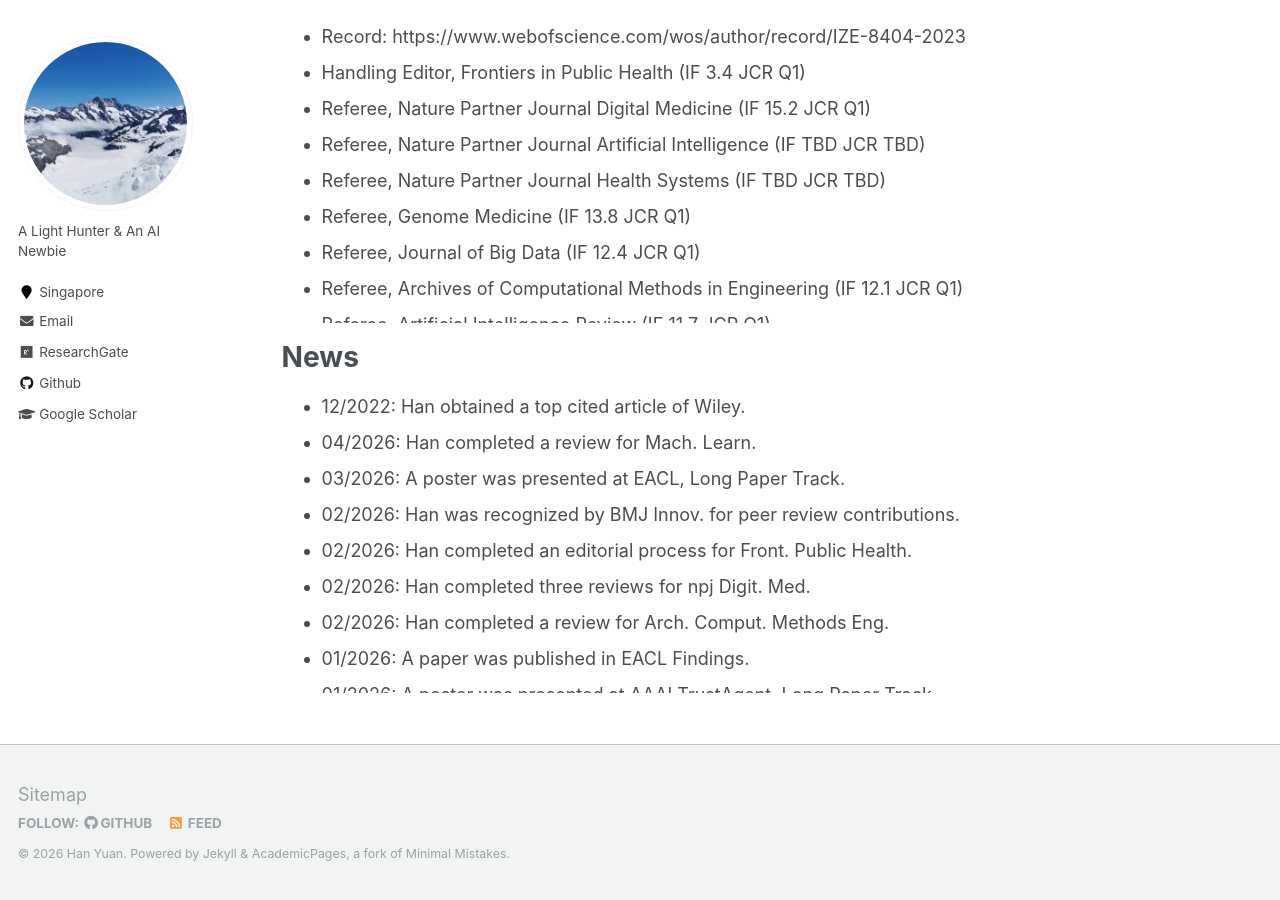
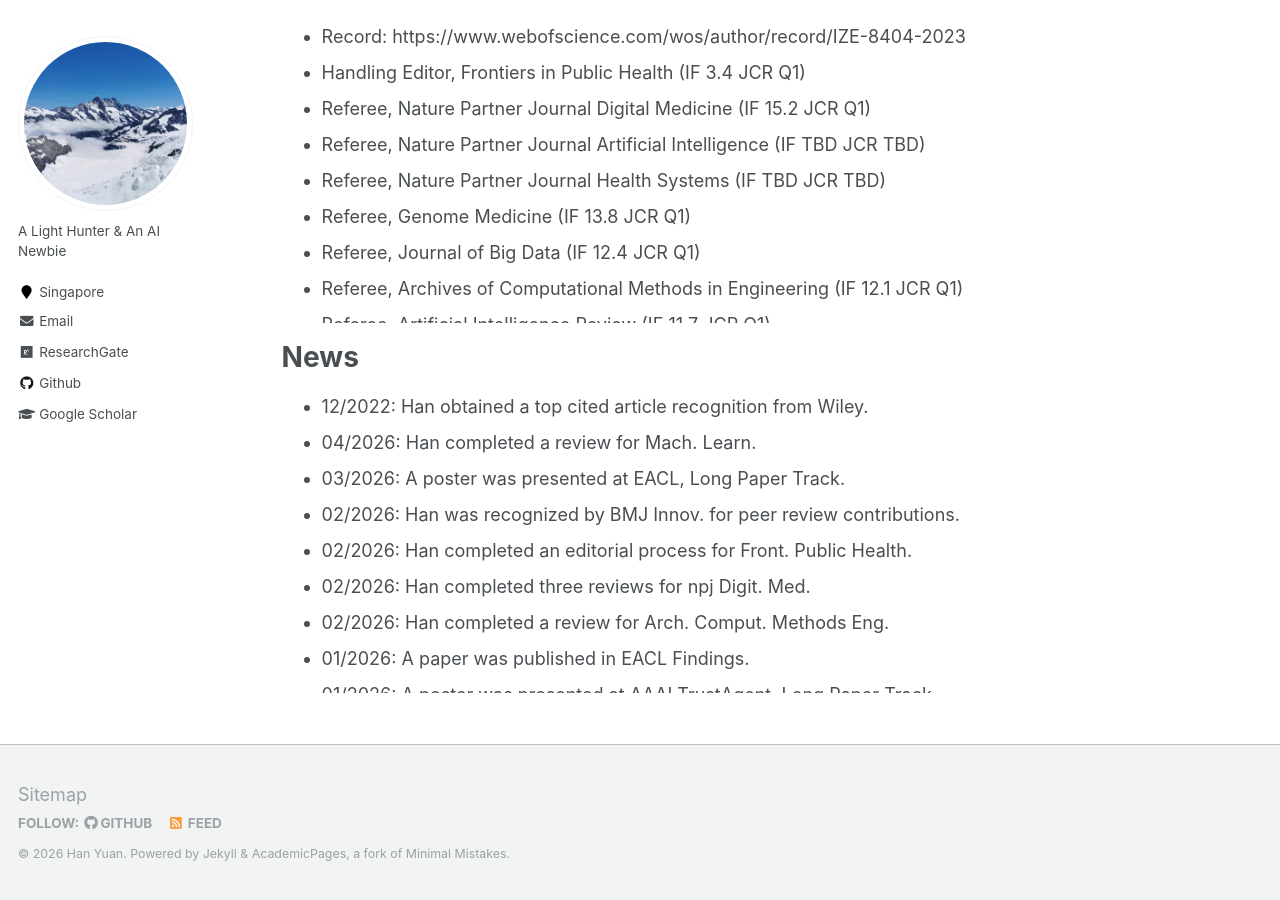
Before and after one commit to Han-Yuan-Med/Han-Yuan-Med.github.io, a Jekyll site: the page built from _pages/about.md, in a window 1280 px wide and 900 px high, scrolled down 968 px. Built offline with Jekyll 4.4.1, drawn with Linux system fonts in a browser that asks for light colours.

Commit message:
Update about.md

```diff
--- a/_pages/about.md
+++ b/_pages/about.md
@@ -62,7 +62,7 @@
 
 # News
 <ul style="width: auto; height: 300px; overflow: auto">
-  <li>12/2022: Han obtained a top cited article of Wiley.</li>
+  <li>12/2022: Han obtained a top cited article recognition from Wiley.</li>
   <li>04/2026: Han completed a review for Mach. Learn.</li>
   <li>03/2026: A poster was presented at EACL, Long Paper Track.</li>
   <li>02/2026: Han was recognized by BMJ Innov. for peer review contributions.</li>
```
